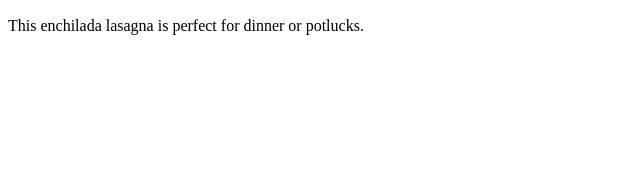
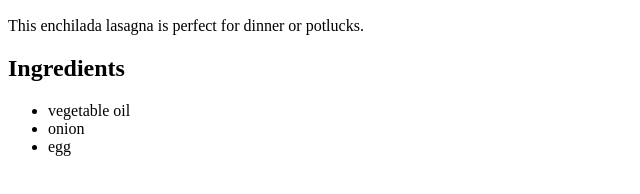
Before and after one commit to arafatfm/odin-recipes, a plain HTML site: page recipes/lasagna.html in a window 1280 px wide. Shown: the part 434-628 px from the top of the page, without its empty margins (0-640 px from the left). Drawn offline with Linux system fonts and the light colour scheme.

Commit message:
Add Ingredients to lasagna.html

```diff
--- a/recipes/lasagna.html
+++ b/recipes/lasagna.html
@@ -9,5 +9,11 @@
     <img src="https://imagesvc.meredithcorp.io/v3/mm/image?url=https%3A%2F%2Fimages.media-allrecipes.com%2Fuserphotos%2F4482027.jpg&w=924&h=924&c=sc&poi=face&q=60&orient=true" alt="Image of finished dish">
     <h2>Description</h2>
     <p>This enchilada lasagna is perfect for dinner or potlucks.</p>
+    <h2>Ingredients</h2>
+    <ul>
+        <li>vegetable oil</li>
+        <li>onion</li>
+        <li>egg</li>
+    </ul>
 </body>
 </html>
```
